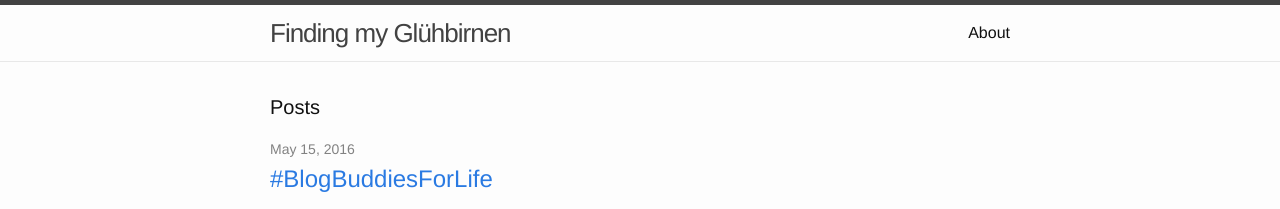
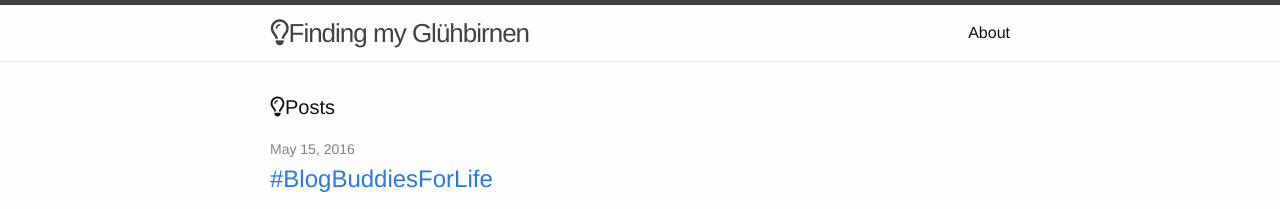
Before and after one commit to Locrawfish/BlogBuddieBlog, a Jekyll site: the page built from index.html, in a window 1280 px wide. Shown: the top 209 px of the page. Built offline with Jekyll 4.4.1, drawn with Linux system fonts in a browser that asks for light colours; nearby versions of some CDN libraries; library files that are not in the unit come from our copies.

Commit message:
Add font awesome

```diff
--- a/_includes/head.html
+++ b/_includes/head.html
@@ -9,4 +9,5 @@
   <link rel="stylesheet" href="{{ "/css/main.css" | prepend: site.baseurl }}">
   <link rel="canonical" href="{{ page.url | replace:'index.html','' | prepend: site.baseurl | prepend: site.url }}">
   <link rel="alternate" type="application/rss+xml" title="{{ site.title }}" href="{{ "/feed.xml" | prepend: site.baseurl | prepend: site.url }}">
+  <link rel="stylesheet" href="path/to/font-awesome/css/font-awesome.min.css">
 </head>
--- a/_includes/header.html
+++ b/_includes/header.html
@@ -2,7 +2,7 @@
 
   <div class="wrapper">
 
-    <a class="site-title" href="{{ site.baseurl }}/">{{ site.title }}</a>
+    <a class="site-title" href="{{ site.baseurl }}/"><i class="fa fa-lightbulb-o" aria-hidden="true"></i>{{ site.title }}</a>
 
     <nav class="site-nav">
       <a href="#" class="menu-icon">
--- a/_layouts/default.html
+++ b/_layouts/default.html
@@ -2,6 +2,7 @@
 <html>
 
   {% include head.html %}
+  <link rel="stylesheet" href="path/to/font-awesome/css/font-awesome.min.css">
 
   <body>
 
```
